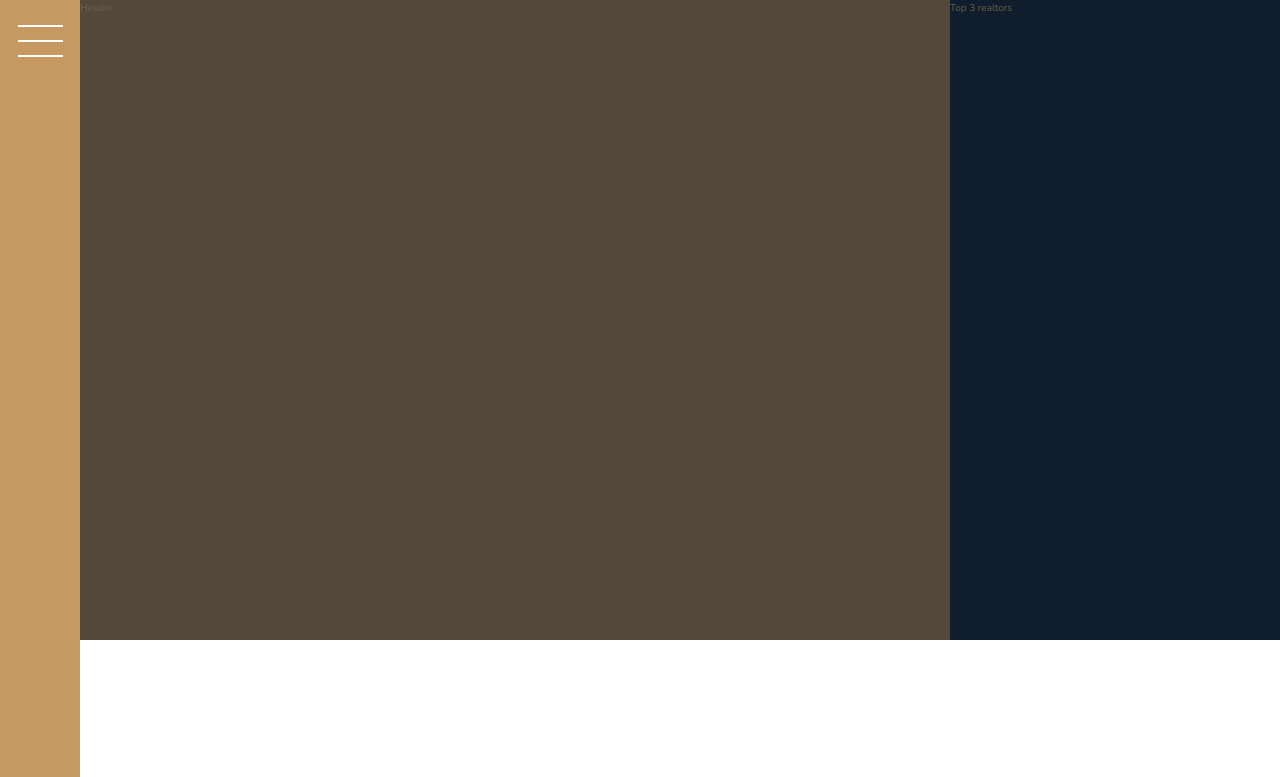
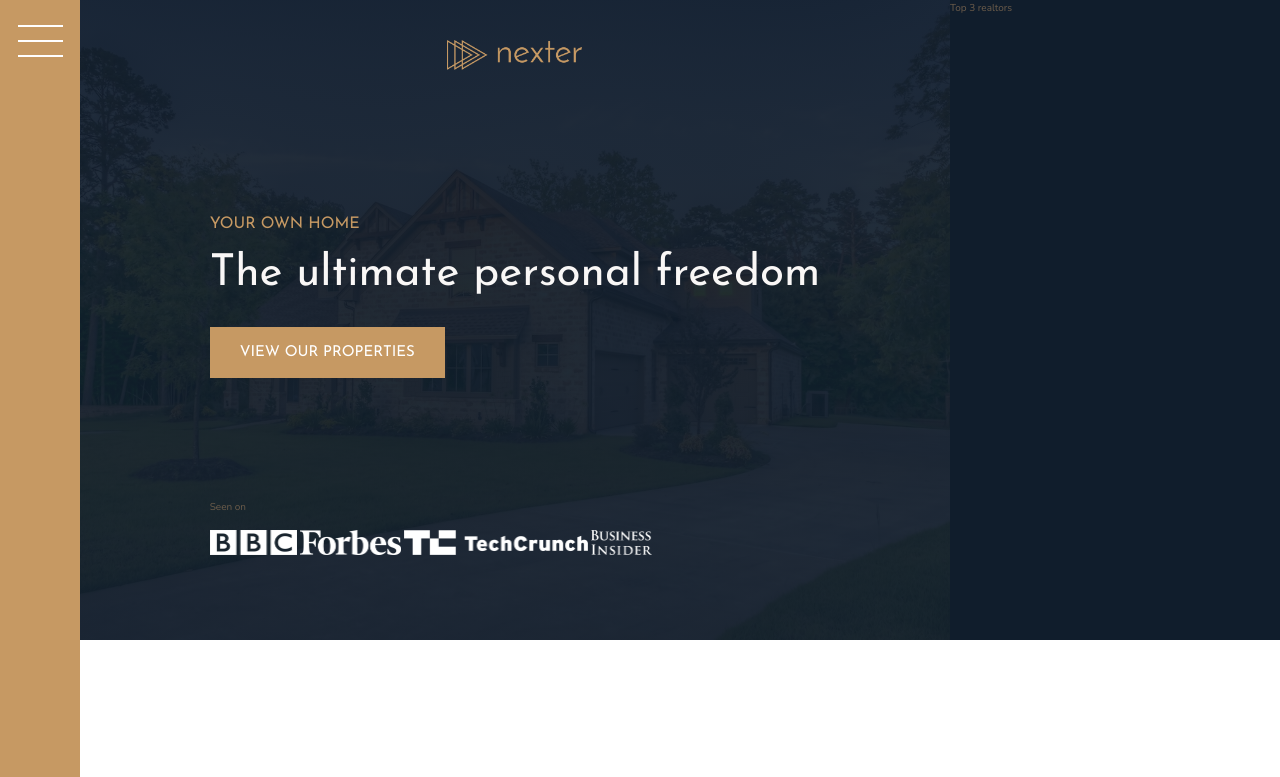
Before and after one commit to thiagocrux/nexter-landing-page, a website: page index.html in a window 1280 px wide. Shown: the top 777 px of the page. Drawn offline with nearby package versions, Linux system fonts and the light colour scheme.

Commit message:
After class 119 "Building the Header - Part 1"

```diff
--- a/index.html
+++ b/index.html
@@ -22,7 +22,17 @@
         <!-- HEADER -->
 
         <div class="header">
-            Header
+            <img src="img/logo.png" alt="Nexter logo" class="header__logo">
+            <h3 class="heading-3">Your own home</h3>
+            <h1 class="heading-1">The ultimate personal freedom</h1>
+            <button class="header__btn btn">View our properties</button>
+            <div class="header__seenon-text">Seen on</div>
+            <div class="header__seenon-logos">
+                <img src="img/logo-bbc.png" alt="Seen on logo 1">
+                <img src="img/logo-forbes.png" alt="Seen on logo 2">
+                <img src="img/logo-techcrunch.png" alt="Seen on logo 3">
+                <img src="img/logo-bi.png" alt="Seen on logo 4">
+            </div>
         </div>
 
         <!-- REALTORS -->
--- a/sass/_header.scss
+++ b/sass/_header.scss
@@ -1,4 +1,37 @@
 .header {
     background-color: $color-grey-dark-1;
     grid-column: full-start / col-end 6;
+    background-image: linear-gradient(rgba($color-secondary, .93),
+                                      rgba($color-secondary, .93)),
+                                      url(../img/hero.jpeg);
+    background-size: cover;
+    background-position: center;
+    padding: 8rem;
+    padding-top: 4rem;
+
+    display: grid;
+    grid-template-rows: 1fr min-content 6rem 1fr;
+    grid-template-columns: max-content;
+    grid-row-gap: 1.5rem;
+    justify-content: center;
+
+    &__logo {
+        height: 3rem;
+        justify-self: center;
+    }
+
+    &__btn {
+        align-self: start;
+        justify-self: start;
+    }
+
+    &__seenon-text {
+
+    }
+
+    &__seenon-logos {
+        img {
+            height: 2.5rem;
+        }
+    }
 }
--- a/sass/_typography.scss
+++ b/sass/_typography.scss
@@ -5,6 +5,10 @@
 
 .heading-1 {
     @extend %heading;
+
+    font-size: 4.4rem;
+    color: $color-grey-light-1;
+    line-height: 1;
 }
 
 .heading-2 {
```
Also changed, not shown: css/style.css.
